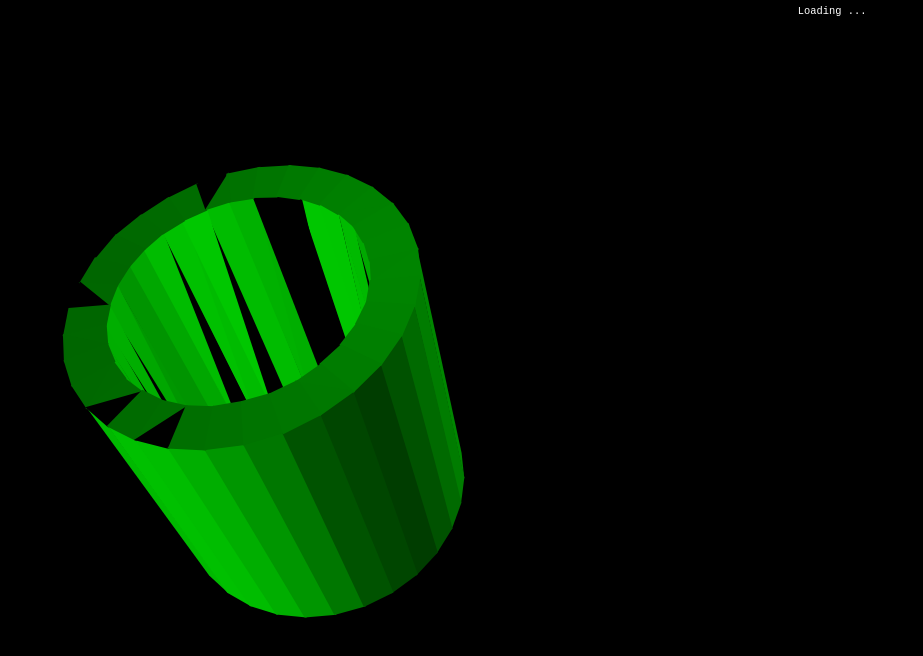
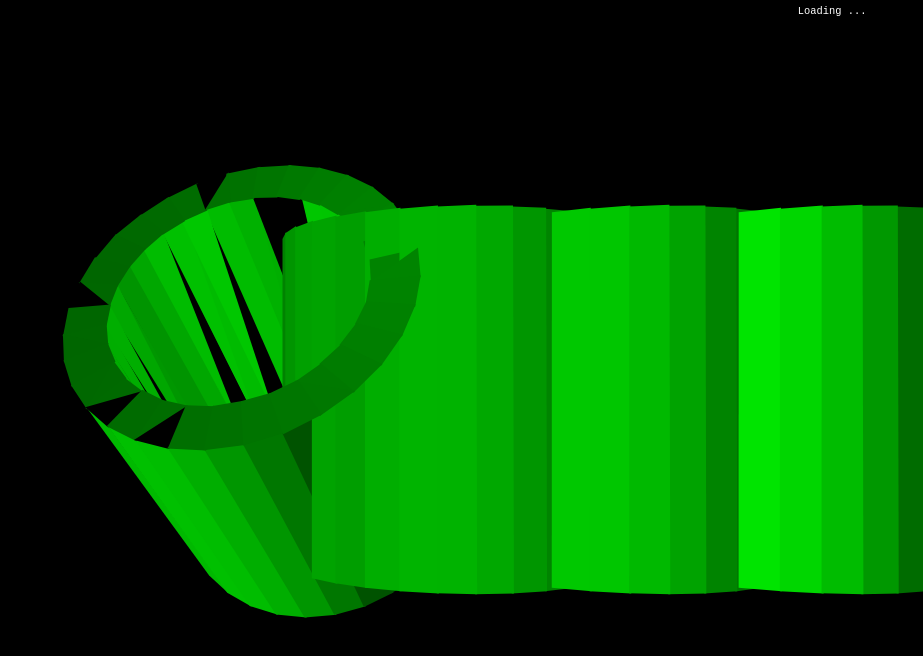
Before and after one commit to cryptoquick/apsis-online, a plain HTML site: page index.html in a window 1280 px wide. Shown: the whole page, without its empty margins (357-1280 px from the left). Drawn offline with Linux system fonts and the light colour scheme; animation ran at ten frames a second.

Commit message:
The program is able to instantiate multiple models.

```diff
--- a/index.html
+++ b/index.html
@@ -4,7 +4,8 @@
 	<title>Apsis Online Tech Demo 1</title>
 	<script type="text/javascript" src="lib/Three.js"></script>
 	<script type="text/javascript" src="js/main.js"></script>
-	<script type="text/javascript" src="cad/cad.js"></script>
+	<script type="text/javascript" src="js/library.js"></script>
+	<script type="text/javascript" src="js/voxel.js"></script>
 	<style>
 		body {
 			font-family: Monospace;
@@ -14,7 +15,7 @@
 		}
 	</style>
 </head>
-<body onload="init()">
+<body onload="Init()">
 
 </body>
 </html>
--- /dev/null
+++ b/js/library.js
@@ -0,0 +1,5 @@
+var Library = {
+	list: {
+		smallCylinder: "cylinder_small"
+	}
+}
--- a/js/main.js
+++ b/js/main.js
@@ -14,8 +14,11 @@ var Data = function () {
 	};
 }
 
-function init() {
+function Init() {
 	window.$C = new Data();
+
+	$C.library = Library;
+
 	$C.assets = new Assets();
 	$C.assets.init();
 
@@ -44,12 +47,21 @@ function init() {
 		$C.renderer.render($C.scene, $C.camera);
 	}
 
+	$C.animate = function () {
+		$C.update();
+
+		if (window.requestAnimationFrame)
+			window.requestAnimationFrame($C.animate);
+		else if (window.webkitRequestAnimationFrame)
+			window.webkitRequestAnimationFrame($C.animate);
+	}
+
 	// Events
 	$C.mouse = new Mouse();
 	$C.mouse.init();
 
 	// Load Test
-	$C.assets.load("smallCylinder");
+	// $C.assets.load("smallCylinder");
 
 	// Lighting
 	$C.lighting = new Lighting();
@@ -57,16 +69,10 @@ function init() {
 	$C.lighting.create({x: -150, y: -150, z: 150}, 0xFFFFFF);
 
 	// Render
-	animate();
-}
+	$C.animate();
 
-function animate () {
-	$C.update();
+	// Voxel Test
 
-	if (window.requestAnimationFrame)
-		window.requestAnimationFrame(animate);
-	else if (window.webkitRequestAnimationFrame)
-		window.webkitRequestAnimationFrame(animate);
 }
 
 var Mouse = function () {
@@ -112,34 +118,52 @@ var Assets = function () {
 	this.ext = ".js";
 	this.loader;
 
-	this.list = {
-		smallCylinder: "cylinder_small"
-	};
+	this.meshes = {};
+	this.instances = [];
 
-	this.instances = [];
+	this.lastReq = "";
 
 	this.init = function () {
 		this.loader = new THREE.JSONLoader(true);
 		document.body.appendChild(this.loader.statusDomElement);
+
+		// Load all meshes from server.
+		for (var key in $C.library.list) {
+			var name = $C.library.list[key];
+			this.load(name);
+		}
 	}
 
 	this.load = function (req) {
-		$C.assets.loader.load({model: this.url + this.list[req] + this.ext, callback: $C.assets.geometry});
+		$C.assets.loader.load({model: this.url + req + this.ext, callback: $C.assets.loaded});
+		$C.assets.lastReq = req;
 	}
 
-	this.geometry = function (geo) {
+	this.loaded = function (geo) {
+		$C.assets.meshes[$C.assets.lastReq] = geo;
+		testVoxel();
+	}
+
+	this.instantiate = function (name, pos) {
 		var mesh = new THREE.Mesh(
-			geo, new THREE.MeshLambertMaterial({
+			$C.assets.meshes[$C.library.list[name]], new THREE.MeshLambertMaterial({
 				color: 0x00CC00,
 				shading: THREE.FlatShading
 			})
 		)
 
 		mesh.overdraw = true;
+
 		mesh.scale.x = mesh.scale.y = mesh.scale.z = 50.0;
+		mesh.position.x = pos.x;
+		mesh.position.y = pos.y;
+		mesh.position.z = pos.z;
+
 		$C.scene.addChild(mesh);
 
 		$C.assets.instances.push(mesh);
+
+
 	}
 }
 
--- /dev/null
+++ b/js/voxel.js
@@ -0,0 +1,49 @@
+var Voxel = function (type, pos) {
+	this.size = {x: 1, y: 1, z: 1};
+
+	if (type)
+		this.type = type;
+
+	if (pos)
+		this.pos = pos;
+	else
+		this.pos = {x: 0, y: 0, z: 0};
+
+	this.assetIndex = 0;
+
+	this.type;
+
+	this.chemistry;		// Aww yeauh
+	this.physics;		// Physics FTW yo
+
+	this.make = function () {
+		if (this.type && this.pos) {
+			$C.assets.instantiate(this.type, this.pos);
+		}
+		else
+			console.log("Voxel make error.");
+	}
+}
+
+var Assembly = function () {
+	this.rootPos = {x: 0, y: 0, z: 0};
+	this.elements = [];
+}
+
+var Grid = function () {
+	this.elements = [];
+}
+
+function testVoxel () {
+	/*var v = new Voxel("smallCylinder", {x: 0, y: 0, z: 0});
+	v.make();
+	var v2 = new Voxel("smallCylinder", {x: 100, y: 0, z: 0});
+	v2.make();*/
+
+	for (var i = 0; i < 100; i++) {
+		var v = new Voxel("smallCylinder", {x: i * 50, y: 0, z: 0});
+		v.make();
+	}
+
+	console.log(v);
+}
```
